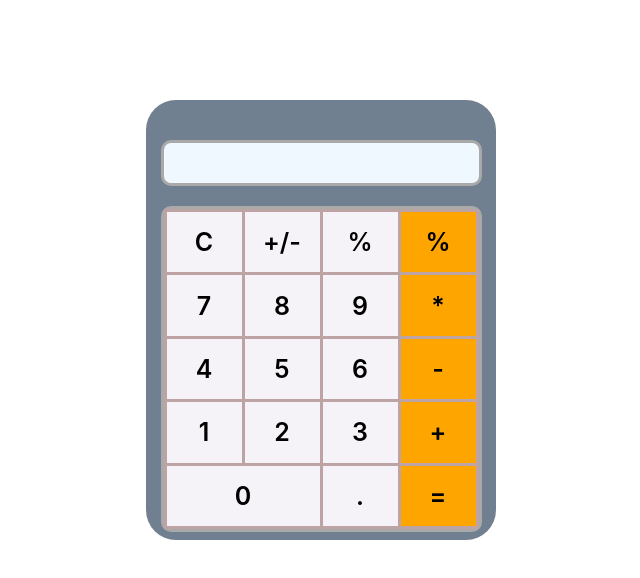
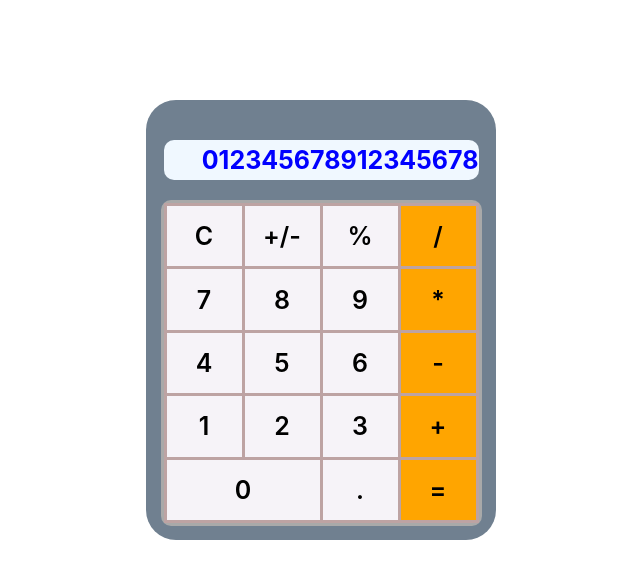
Before and after one commit to premnarayanp/Calculator, a React (Create React App) app: page / in a window 1280 px wide. Shown: the top 578 px of the page, without its empty margins (319-959 px from the left). Built offline with nearby package versions, Linux system fonts and the light colour scheme.

Commit message:
Display styles modified

```diff
--- a/src/components/ActionBar.js
+++ b/src/components/ActionBar.js
@@ -6,37 +6,37 @@ import "../styles/actionBar.css";
     <div className='action-bar'>
       <table className="action-btn-table">
         <tr>
-          <td>C</td>
-          <td>+/-</td>
-          <td>%</td>
-          <td className='operators-btn'>%</td>
+          <td data-value="C">C</td>
+          <td data-value="+/-">+/-</td>
+          <td data-value="%">%</td>
+          <td data-value="/" className='operators-btn'>/</td>
         </tr>
 
         <tr>
-          <td>7</td>
-          <td>8</td>
-          <td>9</td>
-          <td className='operators-btn'>*</td>
+          <td data-value="7">7</td>
+          <td data-value="8">8</td>
+          <td data-value="9">9</td>
+          <td data-value="*" className='operators-btn'>*</td>
         </tr>
 
         <tr>
-          <td>4</td>
-          <td>5</td>
-          <td>6</td>
-          <td className='operators-btn'>-</td>
+          <td data-value="4">4</td>
+          <td data-value="5">5</td>
+          <td data-value="6">6</td>
+          <td data-value="-" className='operators-btn'>-</td>
         </tr>
 
         <tr>
-          <td>1</td>
-          <td>2</td>
-          <td>3</td>
-          <td className='operators-btn'>+</td>
+          <td data-value="1">1</td>
+          <td data-value="2">2</td>
+          <td data-value="3">3</td>
+          <td data-value="+" className='operators-btn'>+</td>
         </tr>
 
         <tr>
-          <td colspan='2'>0</td>
-          <td>.</td>
-          <td className='operators-btn'>=</td>
+          <td colspan='2' data-value="0">0</td>
+          <td data-value=".">.</td>
+          <td data-value="=" className='operators-btn'>=</td>
         </tr>
 
       </table>
--- a/src/components/Display.js
+++ b/src/components/Display.js
@@ -3,6 +3,7 @@ import "../styles/display.css";
  const Display=()=>{
   return (
     <div className='display'>
+      <p id='result'>012345678912345678</p>
     </div>
   );
 
--- a/src/styles/actionBar.css
+++ b/src/styles/actionBar.css
@@ -25,6 +25,7 @@
     height: 20%;
     font-size: 25px;
     font-weight: 600;
+    cursor: pointer;
 }
 
 .operators-btn {
--- a/src/styles/display.css
+++ b/src/styles/display.css
@@ -2,8 +2,40 @@
     height: 10%;
     width: 90%;
     margin: auto;
-    /* border: solid black 3px; */
-    border: solid darkgray 3px;
+    border: solid darkSgray 3px;
     border-radius: 10px;
     background-color: aliceblue;
+    text-align: right;
+    position: relative;
 }
+
+#result {
+    font-size: 25px;
+    color: blue;
+    font-weight: 700;
+    line-height: 40px;
+    position: absolute;
+    padding: 0;
+    margin: 0;
+    right: 0;
+    overflow: hidden;
+    /* overflow-x: scroll;
+    overflow-y: hidden; */
+}
+
+
+/* Hide scrollbar for IE and Edge Firefox*/
+
+
+/* #result {
+    -ms-overflow-style: none;
+    scrollbar-width: none;
+} */
+
+
+/* Hide scrollbar for Chrome, Safari and Opera */
+
+
+/* #result::-webkit-scrollbar {
+    display: none;
+} */
```
